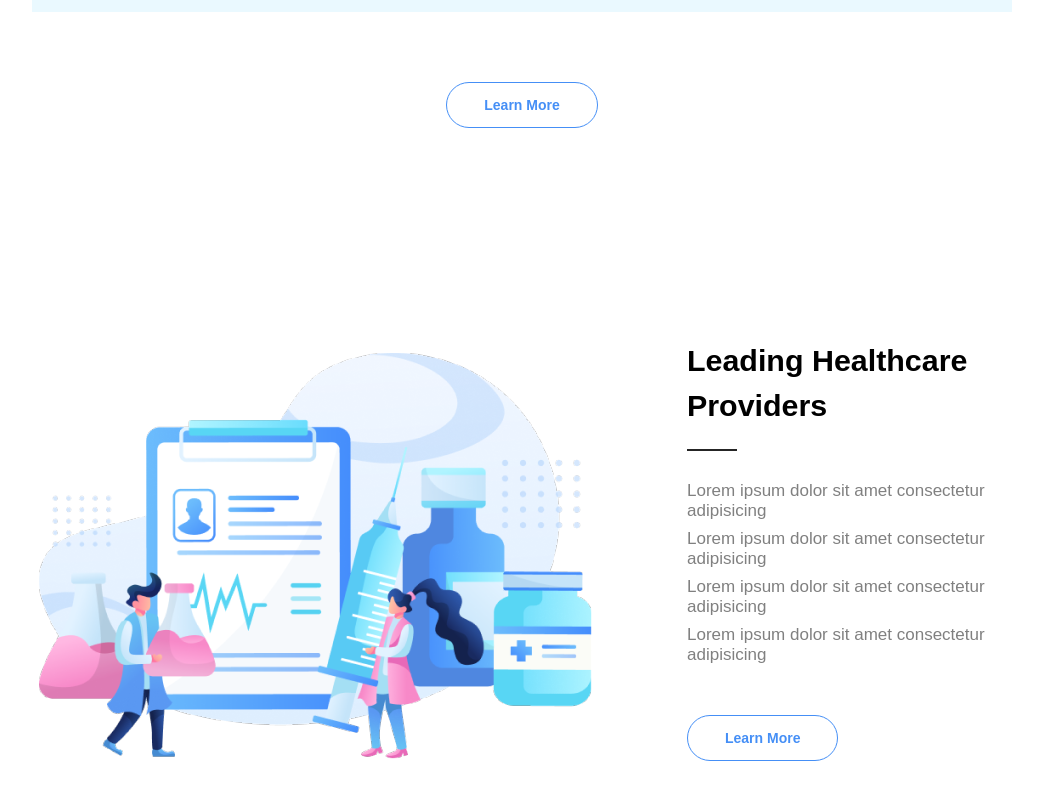
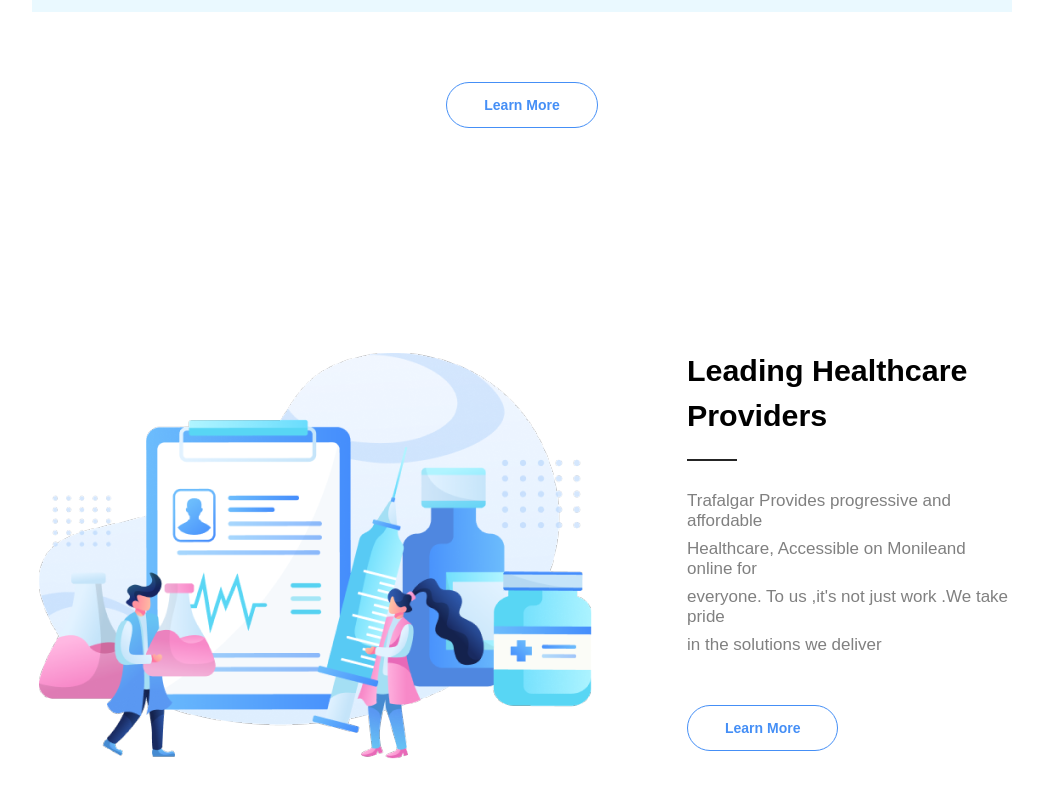
Before and after one commit to suleojimahpeter34/health-care-, a plain HTML site: page index.html in a window 1280 px wide. Shown: the part 1424-2224 px from the top of the page, without its empty margins (118-1161 px from the left). Drawn offline with Linux system fonts and the light colour scheme.

Commit message:
i added the right text

```diff
--- a/index.html
+++ b/index.html
@@ -98,10 +98,10 @@
                                 <div class="more-services-black-line">
 
                                 </div>
-                                <p class="f-p">Lorem ipsum dolor sit amet consectetur adipisicing</p>
-                                <p class="f-p">Lorem ipsum dolor sit amet consectetur adipisicing</p>
-                                <p class="f-p">Lorem ipsum dolor sit amet consectetur adipisicing</p>
-                                <p class="l-p">Lorem ipsum dolor sit amet consectetur adipisicing</p>
+                                <p class="f-p">Trafalgar Provides progressive and affordable</p>
+                                <p class="f-p">Healthcare, Accessible on Monileand online for</p>
+                                <p class="f-p">everyone. To us ,it's not just work .We take pride</p>
+                                <p class="l-p">in the solutions we deliver</p>
                                 <div class="btn-more-service">
                                     <button>Learn More</button>
                                 </div>
--- a/style.css
+++ b/style.css
@@ -79,9 +79,7 @@
     width: 530px;
     height: 530px;
 }
-.service-section{
 
-}
 .service-section .top-services p{
     color: gray;
     text-align: center;
```
